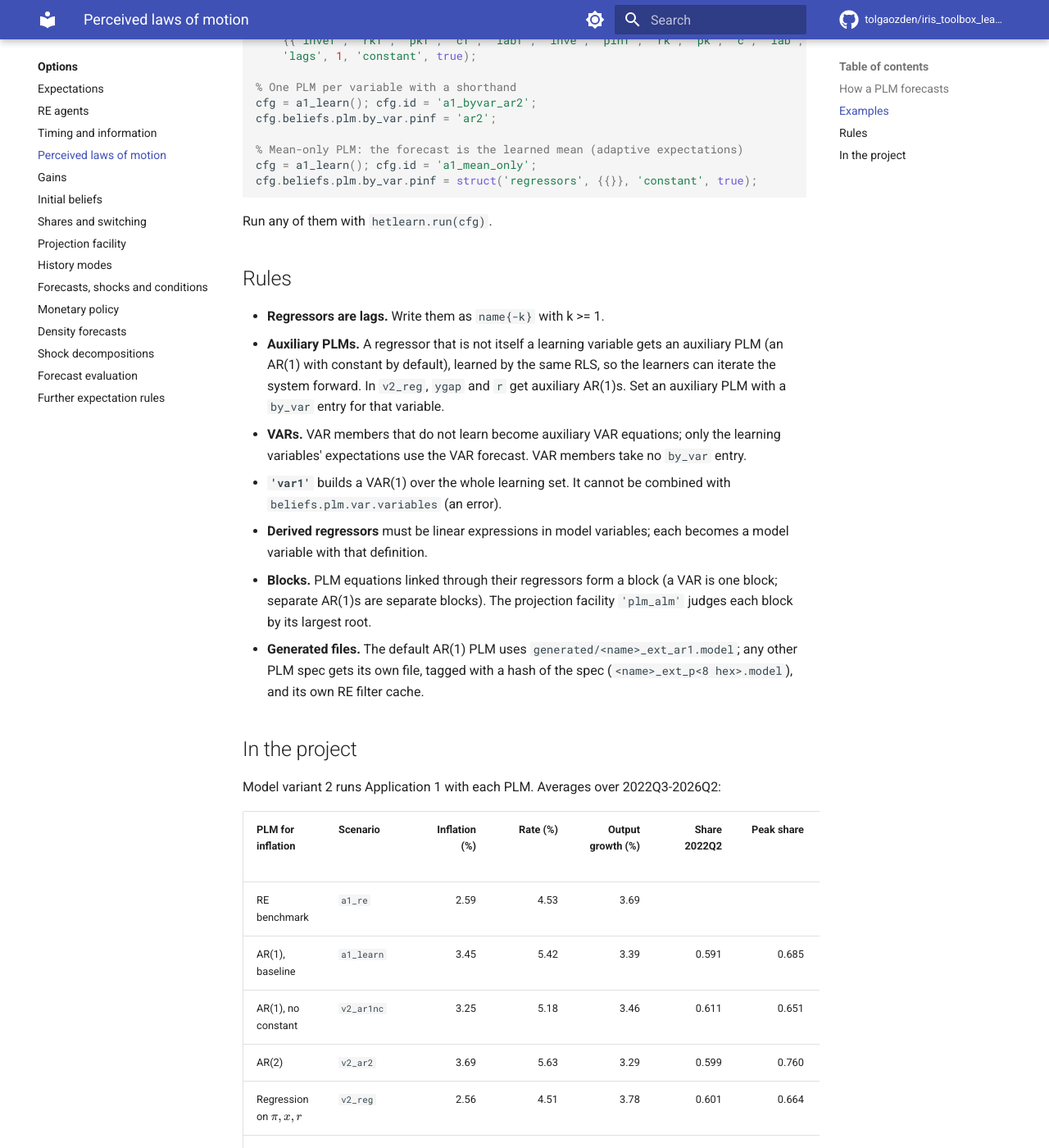
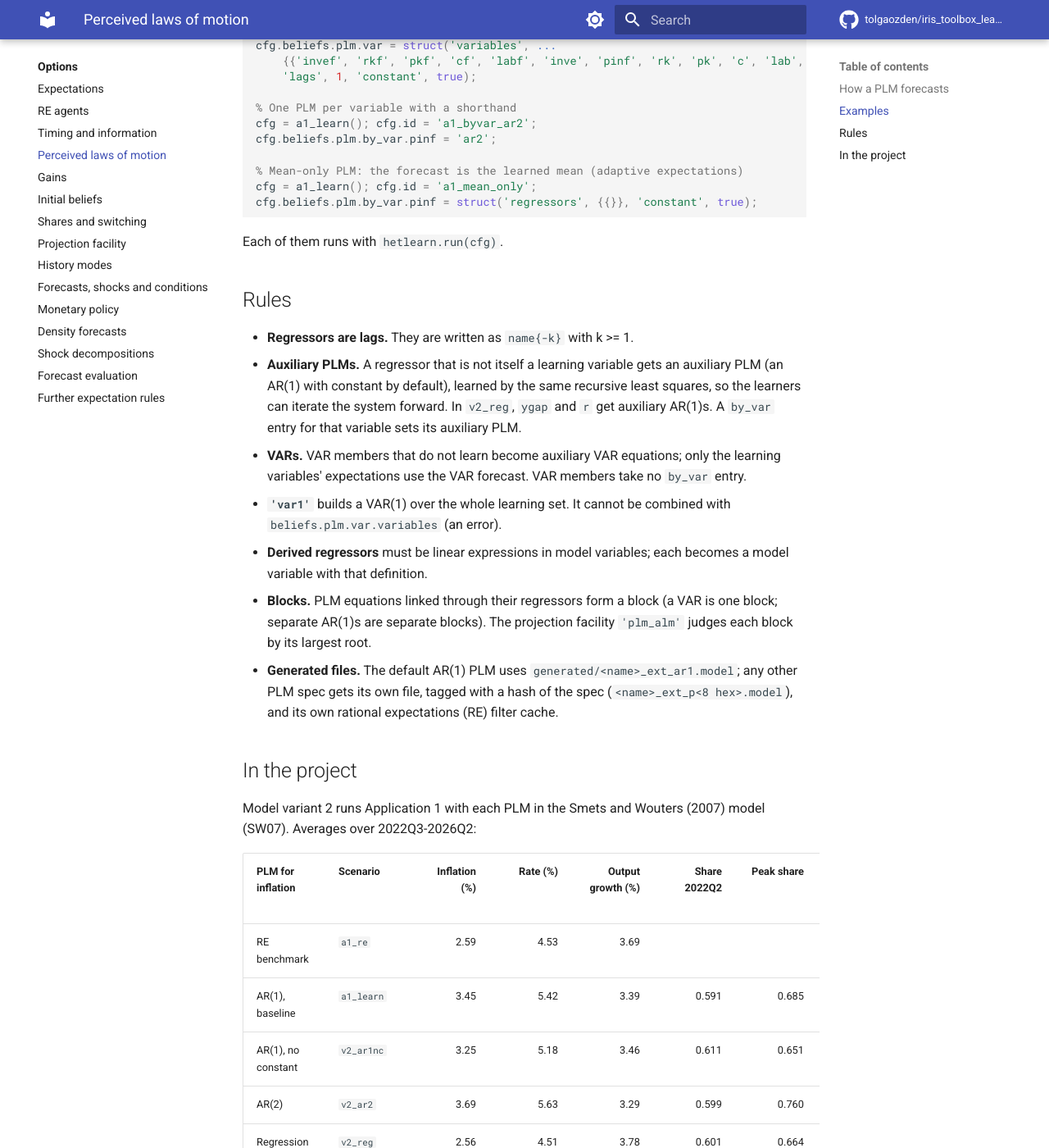
Before and after one commit to HetLearn/iris_toolbox_learning, an MkDocs documentation site: the page built from docs_site/options/plm.md, in a window 1280 px wide and 1400 px high, scrolled down 1615 px. Shown: the whole window at 82% size. Built offline with MkDocs 1.6.1 and Material for MkDocs 9.7.7, drawn with Linux system fonts in a browser that asks for light colours; comment, search, counter and statistics services are not loaded; some of the changed text lies outside the part shown.

Commit message:
Site page revised to the writing rules (docs_site/options/plm.md)
US spelling, no second person, abbreviations spelled out on first use, internal dates and labels removed, notation aligned with the technical appendix.

````diff
--- a/docs_site/options/plm.md
+++ b/docs_site/options/plm.md
@@ -1,11 +1,12 @@
 # Perceived laws of motion (PLMs)
 
-A PLM is the learners' forecasting model: a linear regression of a variable on lags of
-itself or of other variables, whose coefficients they re-estimate each quarter.
+A perceived law of motion (PLM) is the learners' forecasting model: a linear regression of a
+variable on lags of itself or of other variables, whose coefficients they re-estimate each
+quarter by recursive least squares.
 
 | Option | Values (default first) | Meaning |
 |---|---|---|
-| `beliefs.plm.default` | `'ar1'`, `'ar2'`, `'ar1_noconst'`, `'var1'` | PLM of every learning variable without its own entry; `'var1'` = one VAR(1) over the learning set |
+| `beliefs.plm.default` | `'ar1'`, `'ar2'`, `'ar1_noconst'`, `'var1'` | PLM of every learning variable without its own entry; `'var1'` = one vector autoregression, VAR(1), over the learning set |
 | `beliefs.plm.by_var.<x>` | a shorthand (`'ar1'`, `'ar2'`, `'ar1_noconst'`) or `struct('regressors', {...}, 'constant', true)` | PLM of one variable. An entry for a variable that does not learn sets its auxiliary PLM |
 | `beliefs.plm.derived.<name>` | text | A regressor defined as a linear expression in model variables, e.g. `'y - yf'`; it becomes a model variable |
 | `beliefs.plm.var` | `struct('variables', {{}}, 'lags', 1, 'constant', true)` | A VAR PLM over a cellstr of variables or `'learning'` (the learning set) |
@@ -15,12 +16,12 @@ itself or of other variables, whose coefficients they re-estimate each quarter.
 A PLM equation for variable \(v\) is
 
 \[
-v_t = \alpha_v + \sum_j \beta_{v,j}\, u_{j,t-l_j} + \varepsilon_t, \qquad l_j \ge 1 .
+v_t = \alpha_v + \sum_j \beta_{v,j}\, u_{j,t-l_j} + e_{v,t}, \qquad l_j \ge 1 ,
 \]
 
-With `beliefs.info = 'lagged'` the learners see data up to t-1, so for the one-step-ahead
-forecast of \(x_{t+1}\) they iterate the PLMs forward from t-1, replacing every unobserved
-regressor by its own PLM forecast. For the AR(1):
+with \(e_{v,t}\) the PLM error. With `beliefs.info = 'lagged'` the learners see data up to t-1,
+so for the one-step-ahead forecast of \(x_{t+1}\) they iterate the PLMs forward from t-1,
+replacing every unobserved regressor by its own PLM forecast. For the AR(1):
 \(\alpha + \beta(\alpha + \beta x_{t-1})\). With `'current'` they iterate from t:
 \(\alpha + \beta x_t\).
 
@@ -65,15 +66,15 @@ cfg = a1_learn(); cfg.id = 'a1_mean_only';
 cfg.beliefs.plm.by_var.pinf = struct('regressors', {{}}, 'constant', true);
 ```
 
-Run any of them with `hetlearn.run(cfg)`.
+Each of them runs with `hetlearn.run(cfg)`.
 
 ## Rules
 
-- **Regressors are lags.** Write them as `name{-k}` with k >= 1.
+- **Regressors are lags.** They are written as `name{-k}` with k >= 1.
 - **Auxiliary PLMs.** A regressor that is not itself a learning variable gets an auxiliary PLM
-  (an AR(1) with constant by default), learned by the same RLS, so the learners can iterate
-  the system forward. In `v2_reg`, `ygap` and `r` get auxiliary AR(1)s. Set an auxiliary PLM
-  with a `by_var` entry for that variable.
+  (an AR(1) with constant by default), learned by the same recursive least squares, so the
+  learners can iterate the system forward. In `v2_reg`, `ygap` and `r` get auxiliary AR(1)s.
+  A `by_var` entry for that variable sets its auxiliary PLM.
 - **VARs.** VAR members that do not learn become auxiliary VAR equations; only the learning
   variables' expectations use the VAR forecast. VAR members take no `by_var` entry.
 - **`'var1'`** builds a VAR(1) over the whole learning set. It cannot be combined with
@@ -85,11 +86,12 @@ Run any of them with `hetlearn.run(cfg)`.
   by its largest root.
 - **Generated files.** The default AR(1) PLM uses `generated/<name>_ext_ar1.model`; any other
   PLM spec gets its own file, tagged with a hash of the spec (`<name>_ext_p<8 hex>.model`), and
-  its own RE filter cache.
+  its own rational expectations (RE) filter cache.
 
 ## In the project
 
-Model variant 2 runs Application 1 with each PLM. Averages over 2022Q3-2026Q2:
+Model variant 2 runs Application 1 with each PLM in the Smets and Wouters (2007) model (SW07).
+Averages over 2022Q3-2026Q2:
 
 | PLM for inflation | Scenario | Inflation (%) | Rate (%) | Output growth (%) | Share 2022Q2 | Peak share | Largest root 2022Q2 | Mean root 1966-2022 |
 |---|---|---:|---:|---:|---:|---:|---:|---:|
@@ -103,7 +105,8 @@ Model variant 2 runs Application 1 with each PLM. Averages over 2022Q3-2026Q2:
 
 ![Perceived laws of motion](../assets/figures/fig_plm.png){ .figure }
 
-*Inflation, the learners' share and the largest root of the PLM, four PLMs.*
+*Inflation, the learners' share and the largest root of the PLM, four PLMs; the reference line
+marks a root of 1.*
 
 Every PLM has a largest root at or above 1 at the 2022Q2 origin, so none has a finite
 perceived mean there. PLMs that include the output gap and the policy rate (`v2_reg`,
````
